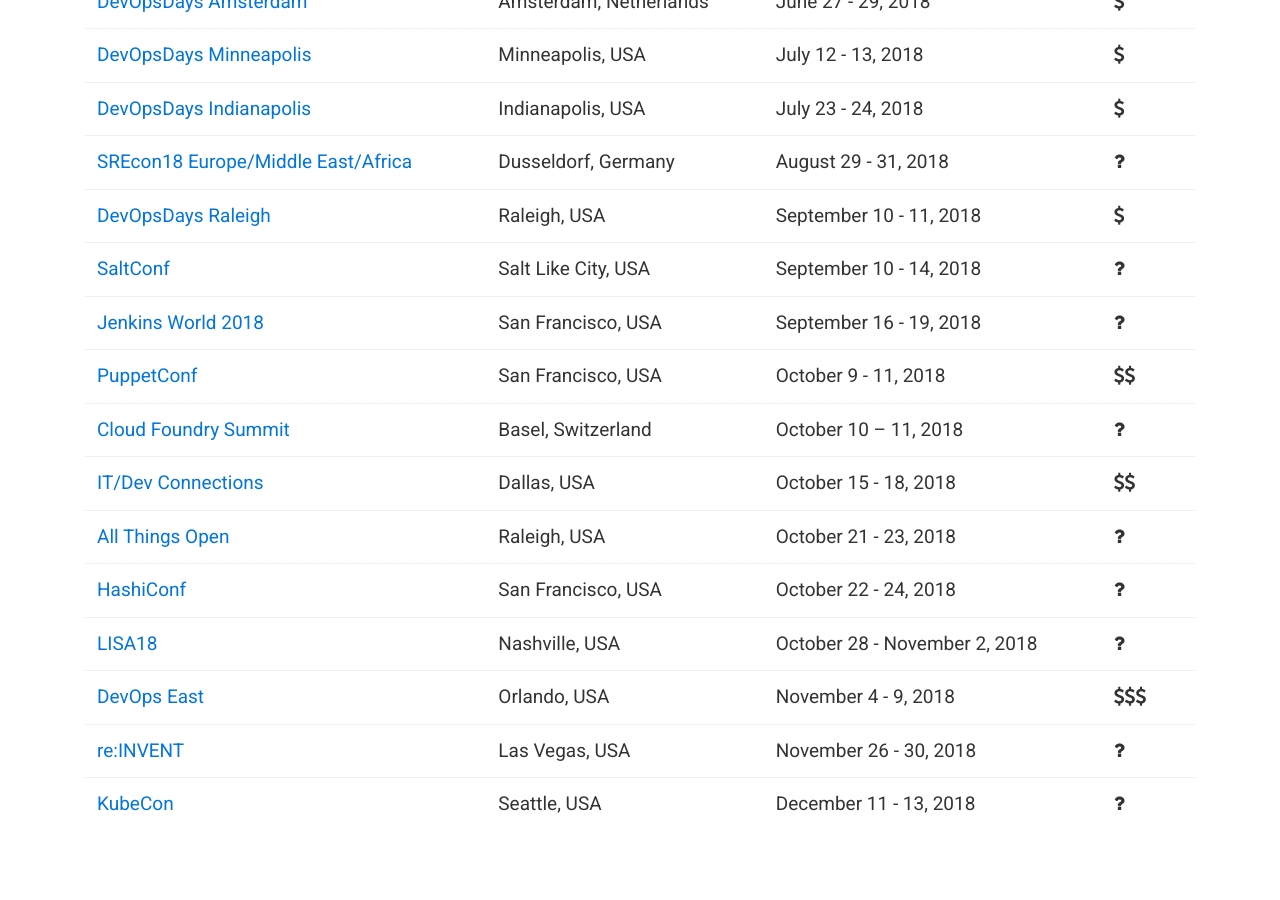
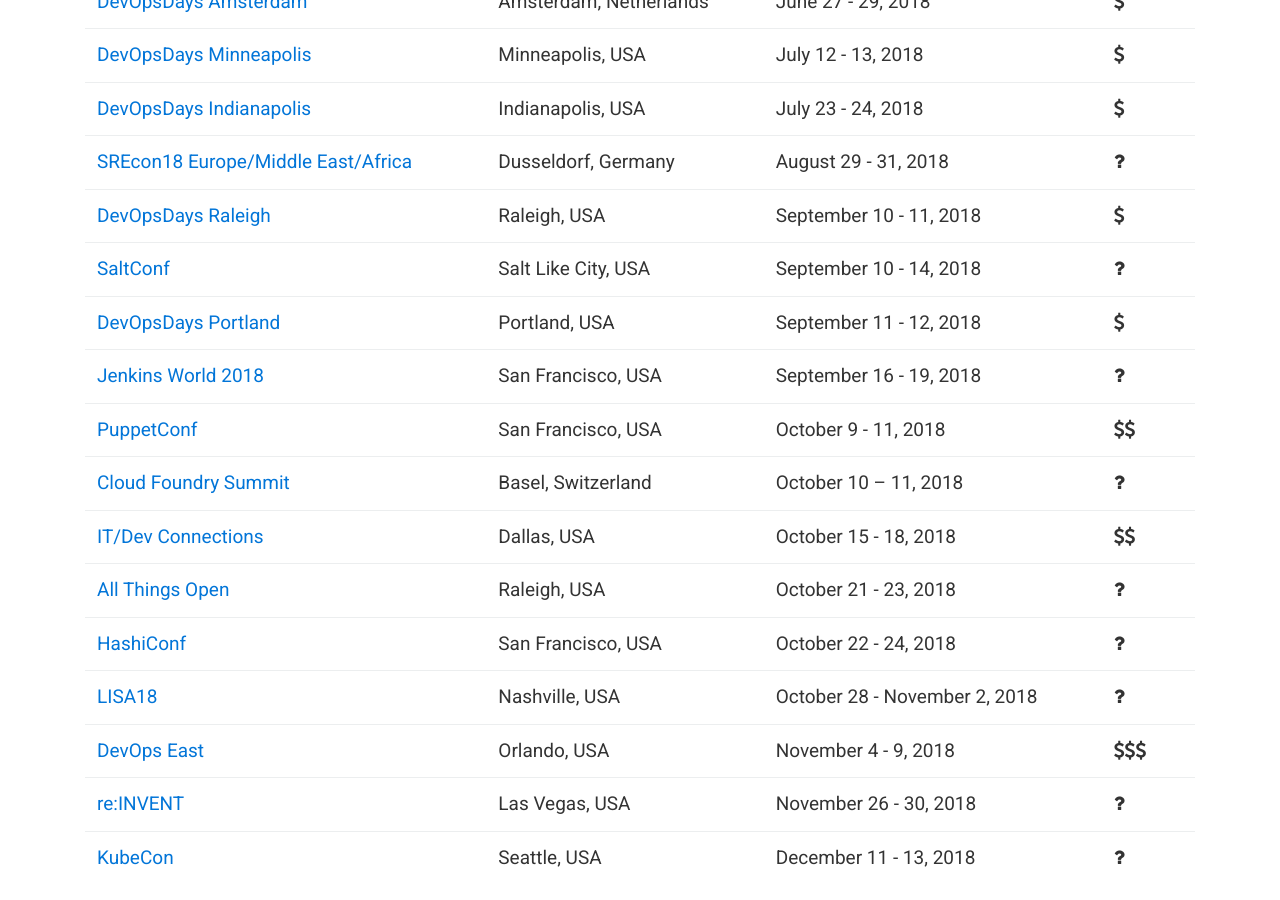
Before and after one commit to finspin/gotodevops.org, a Jekyll site: the page built from index.md, in a window 1280 px wide and 900 px high, scrolled down 2801 px. Built offline with Jekyll 4.4.1, drawn with Linux system fonts in a browser that asks for light colours; nearby versions of some CDN libraries; before the commit the page ends 3648 px from its top, so only the background shows below that.

Commit message:
DevOpsDays Portland

```diff
--- a/_data/conferences.yml
+++ b/_data/conferences.yml
@@ -484,6 +484,15 @@
   start-date: 1536537600
   cost: unknown
 
+- name: DevOpsDays Portland
+  url: https://www.devopsdays.org/events/2018-portland
+  location:
+      city: Portland
+      country: USA
+  date: September 11 - 12, 2018
+  start-date: 1536667200
+  cost: 1
+
 - name: Jenkins World 2018
   url: https://www.cloudbees.com/jenkinsworld
   location:
```
